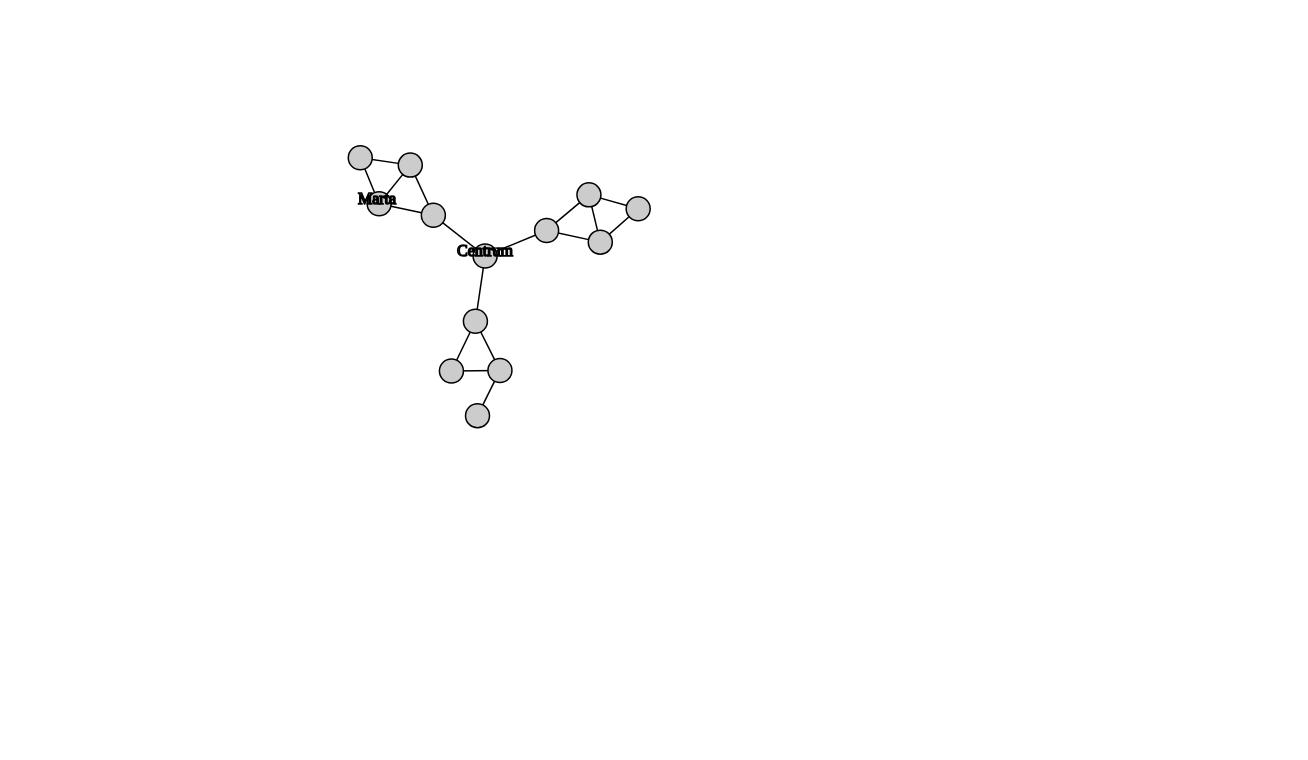
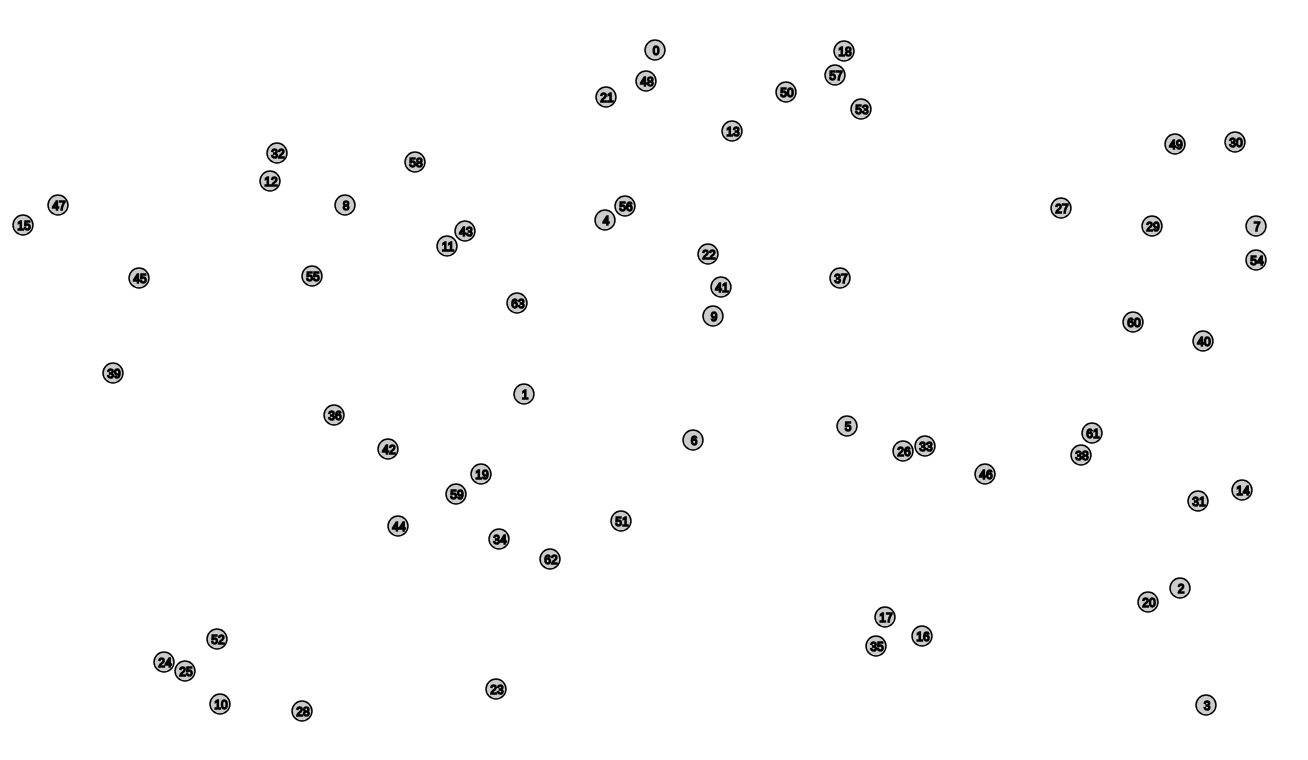
Before and after one commit to lubiedak/VRPFinal, a plain HTML site: page FrontEnd/index.html in a window 1280 px wide. Shown: the whole page, 1308 px wide, since content can reach past the window. Drawn offline with nearby package versions, Linux system fonts and the light colour scheme.

Commit message:
Fixed nodes from mockedJson

```diff
--- a/FrontEnd/index.html
+++ b/FrontEnd/index.html
@@ -23,13 +23,14 @@
 <script src="//d3js.org/d3.v3.min.js"></script>
 <script>
 
-var width = 960,
-    height = 500;
+var width = 1300,
+    height = 1000;
 
 var force = d3.layout.force()
     .size([width, height])
-    .charge(-400)
-    .linkDistance(40)
+    .charge(0)
+    .linkDistance(20)
+    .gravity(0)
     .on("tick", tick);
 
 var drag = force.drag();
@@ -56,7 +57,7 @@ d3.json("mockedGraph.json", function(error, graph) {
   node = node.data(graph.nodes)
     .enter().append("circle")
       .attr("class", "node")
-      .attr("r", 12)
+      .attr("r", 10)
       .attr("fixed", true);
 
   var nodes = svg.append("g")
@@ -68,14 +69,17 @@ d3.json("mockedGraph.json", function(error, graph) {
        .append("g")
        // Position the g element like the circle element used to be.
        .attr("transform", function(d, i) {
-         return "translate(" + d.x + "," + d.y + ")";
+
+         return "translate(" + (d.x+1) + "," + (d.y+5) + ")";
        });
 
 // Add a text element to the previously added g element.
   nodes.append("text")
      .attr("text-anchor", "middle")
+     .attr("font-family","arial")
+     .attr("font-size","12px")
      .text(function(d) {
-       return d.name;
+       return d.id;
       });
 
 });
--- a/FrontEnd/mockedGraph.json
+++ b/FrontEnd/mockedGraph.json
@@ -1,36 +1,69 @@
 {
-  "nodes": [
-    {"x": 469, "y": 410},
-    {"x": 493, "y": 364},
-    {"x": 442, "y": 365},
-    {"x": 467, "y": 314},
-    {"name":"Centrum","x": 477, "y": 248},
-    {"x": 425, "y": 207},
-    {"x": 402, "y": 155},
-    {"name":"Marta","x": 369, "y": 196},
-    {"x": 350, "y": 148},
-    {"x": 539, "y": 222},
-    {"x": 594, "y": 235},
-    {"x": 582, "y": 185},
-    {"x": 633, "y": 200}
-  ],
-  "links": [
-    {"source":  0, "target":  1},
-    {"source":  1, "target":  2},
-    {"source":  1, "target":  3},
-    {"source":  3, "target":  2},
-    {"source":  3, "target":  4},
-    {"source":  4, "target":  5},
-    {"source":  5, "target":  6},
-    {"source":  5, "target":  7},
-    {"source":  6, "target":  7},
-    {"source":  6, "target":  8},
-    {"source":  7, "target":  8},
-    {"source":  9, "target":  4},
-    {"source":  9, "target": 11},
-    {"source":  9, "target": 10},
-    {"source": 10, "target": 11},
-    {"source": 11, "target": 12},
-    {"source": 12, "target": 10}
-  ]
+  "nodes":  [
+  {"id": 0, "name" : "Aberfeldy",       "x": 647, "y": 42, "demand": 342},
+  {"id": 1, "name" : "Aberfoyle",       "x": 516, "y": 386, "demand": 890},
+  {"id": 2, "name" : "Aboyne",          "x": 1172, "y": 580, "demand": 488},
+  {"id": 3, "name" : "Acharacle",       "x": 1198, "y": 697, "demand": 519},
+  {"id": 4, "name" : "Achnasheen",      "x": 597, "y": 212, "demand": 238},
+  {"id": 5, "name" : "Alloa",           "x": 839, "y": 418, "demand": 762},
+  {"id": 6, "name" : "Amulree",         "x": 685, "y": 432, "demand": 977},
+  {"id": 7, "name" : "Arbroath",        "x": 1248, "y": 218, "demand": 975},
+  {"id": 8, "name" : "Ardrossan",       "x": 337, "y": 197, "demand": 773},
+  {"id": 9, "name" : "Augustus",        "x": 705, "y": 308, "demand": 617},
+  {"id": 10, "name" : "Ballachulich",   "x": 212, "y": 696, "demand": 662},
+  {"id": 11, "name" : "Ballantrae",     "x": 439, "y": 238, "demand": 263},
+  {"id": 12, "name" : "Balquhidder",    "x": 262, "y": 173, "demand": 868},
+  {"id": 13, "name" : "Banff",          "x": 724, "y": 123, "demand": 793},
+  {"id": 14, "name" : "Beauly",         "x": 1234, "y": 482, "demand": 213},
+  {"id": 15, "name" : "Benbecula",      "x": 15, "y": 217, "demand": 649},
+  {"id": 16, "name" : "Brora",          "x": 914, "y": 628, "demand": 298},
+  {"id": 17, "name" : "Cairngorms",     "x": 877, "y": 609, "demand": 526},
+  {"id": 18, "name" : "Campbelltown",   "x": 836, "y": 43, "demand": 731},
+  {"id": 19, "name" : "Cannich",        "x": 473, "y": 466, "demand": 251},
+  {"id": 20, "name" : "Carnoustie",     "x": 1140, "y": 594, "demand": 977},
+  {"id": 21, "name" : "Carrbridge",     "x": 598, "y": 89, "demand": 424},
+  {"id": 22, "name" : "Coll",           "x": 700, "y": 246, "demand": 605},
+  {"id": 23, "name" : "Crieff",         "x": 488, "y": 681, "demand": 734},
+  {"id": 24, "name" : "Cullen",         "x": 156, "y": 654, "demand": 435},
+  {"id": 25, "name" : "Dalkeith",       "x": 177, "y": 663, "demand": 662},
+  {"id": 26, "name" : "Deeside",        "x": 895, "y": 443, "demand": 516},
+  {"id": 27, "name" : "Dingwall",       "x": 1053, "y": 200, "demand": 350},
+  {"id": 28, "name" : "Doune",          "x": 294, "y": 703, "demand": 395},
+  {"id": 29, "name" : "Dufftown",       "x": 1144, "y": 218, "demand": 881},
+  {"id": 30, "name" : "Dumfries",       "x": 1227, "y": 134, "demand": 699},
+  {"id": 31, "name" : "Dunfermline",    "x": 1190, "y": 493, "demand": 792},
+  {"id": 32, "name" : "Dunkeld",        "x": 269, "y": 145, "demand": 248},
+  {"id": 33, "name" : "Dunnet Head",    "x": 917, "y": 438, "demand": 958},
+  {"id": 34, "name" : "Dunoon",         "x": 491, "y": 531, "demand": 839},
+  {"id": 35, "name" : "Dunoon",         "x": 868, "y": 638, "demand": 729},
+  {"id": 36, "name" : "Fionnphort",     "x": 326, "y": 407, "demand": 389},
+  {"id": 37, "name" : "Forres",         "x": 832, "y": 270, "demand": 599},
+  {"id": 38, "name" : "Galashiels",     "x": 1073, "y": 447, "demand": 530},
+  {"id": 39, "name" : "Gourock",        "x": 105, "y": 365, "demand": 757},
+  {"id": 40, "name" : "Greenlaw",       "x": 1195, "y": 333, "demand": 897},
+  {"id": 41, "name" : "Haddington",     "x": 713, "y": 279, "demand": 610},
+  {"id": 42, "name" : "Harris",         "x": 380, "y": 441, "demand": 762},
+  {"id": 43, "name" : "Hebrides",       "x": 457, "y": 223, "demand": 417},
+  {"id": 44, "name" : "Huntly",         "x": 390, "y": 518, "demand": 971},
+  {"id": 45, "name" : "Inverurie",      "x": 131, "y": 270, "demand": 835},
+  {"id": 46, "name" : "Iona",           "x": 977, "y": 466, "demand": 459},
+  {"id": 47, "name" : "Keith",          "x": 50, "y": 197, "demand": 740},
+  {"id": 48, "name" : "Kelso",          "x": 638, "y": 73, "demand": 405},
+  {"id": 49, "name" : "Kenmore",        "x": 1167, "y": 136, "demand": 786},
+  {"id": 50, "name" : "Killin",         "x": 778, "y": 84, "demand": 332},
+  {"id": 51, "name" : "Kilmahog",       "x": 613, "y": 513, "demand": 623},
+  {"id": 52, "name" : "Kilsyth",        "x": 209, "y": 631, "demand": 980},
+  {"id": 53, "name" : "Kinlochleven",   "x": 853, "y": 101, "demand": 641},
+  {"id": 54, "name" : "Kirkaldy",       "x": 1248, "y": 252, "demand": 909},
+  {"id": 55, "name" : "Kyle",           "x": 304, "y": 268, "demand": 552},
+  {"id": 56, "name" : "Loch Lomond",    "x": 617, "y": 198, "demand": 703},
+  {"id": 57, "name" : "Lochalsh",       "x": 827, "y": 67, "demand": 566},
+  {"id": 58, "name" : "Lochmaddy",      "x": 407, "y": 154, "demand": 852},
+  {"id": 59, "name" : "Lochnagar",      "x": 448, "y": 486, "demand": 278},
+  {"id": 60, "name" : "Lybster",        "x": 1125, "y": 314, "demand": 318},
+  {"id": 61, "name" : "Meldrum",        "x": 1084, "y": 425, "demand": 830},
+  {"id": 62, "name" : "Melrose",        "x": 542, "y": 551, "demand": 687},
+  {"id": 63, "name" : "Moffat",         "x": 509, "y": 295, "demand": 792}
+],
+  "links":  [ ]
 }
```
Also changed, not shown: 1 other file.
